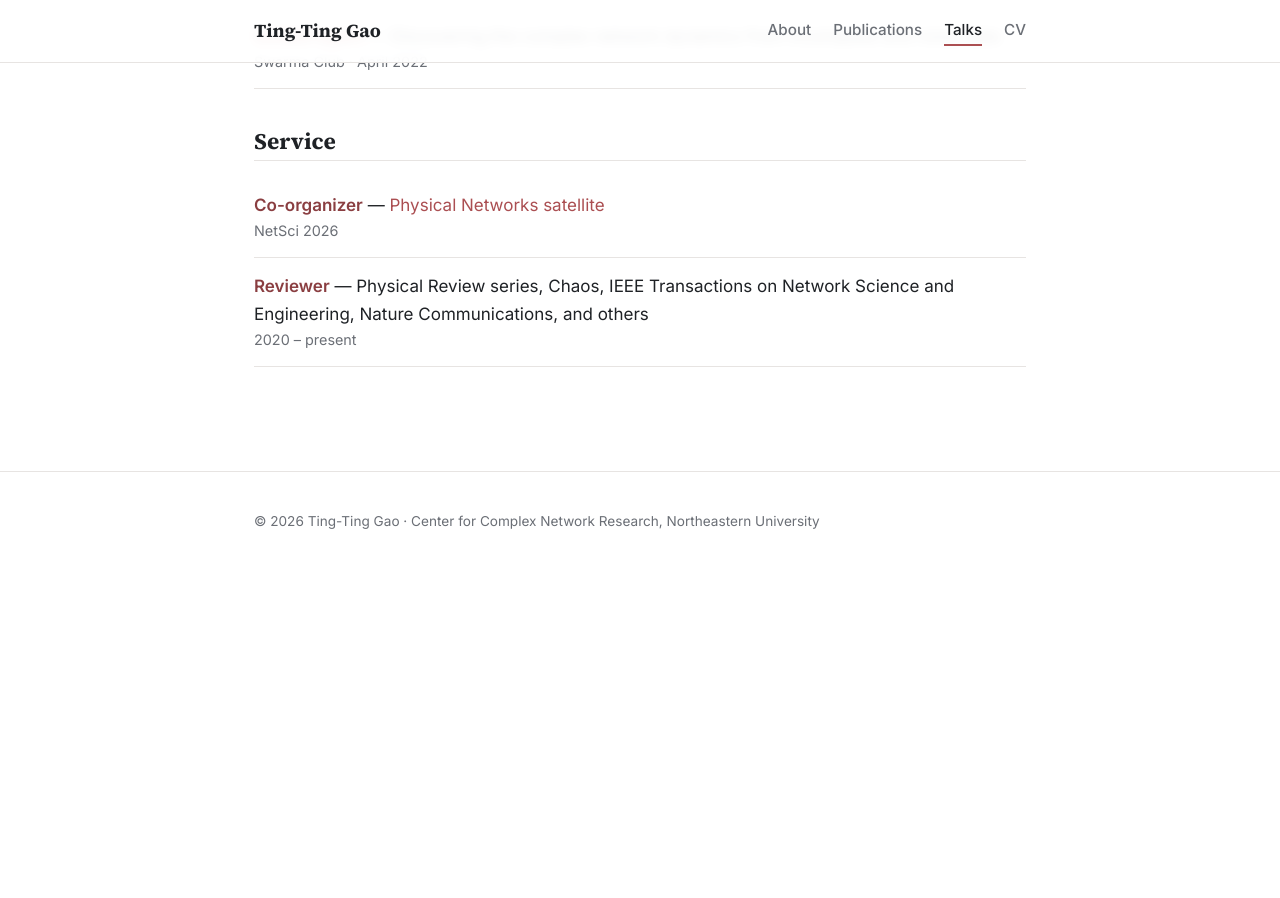
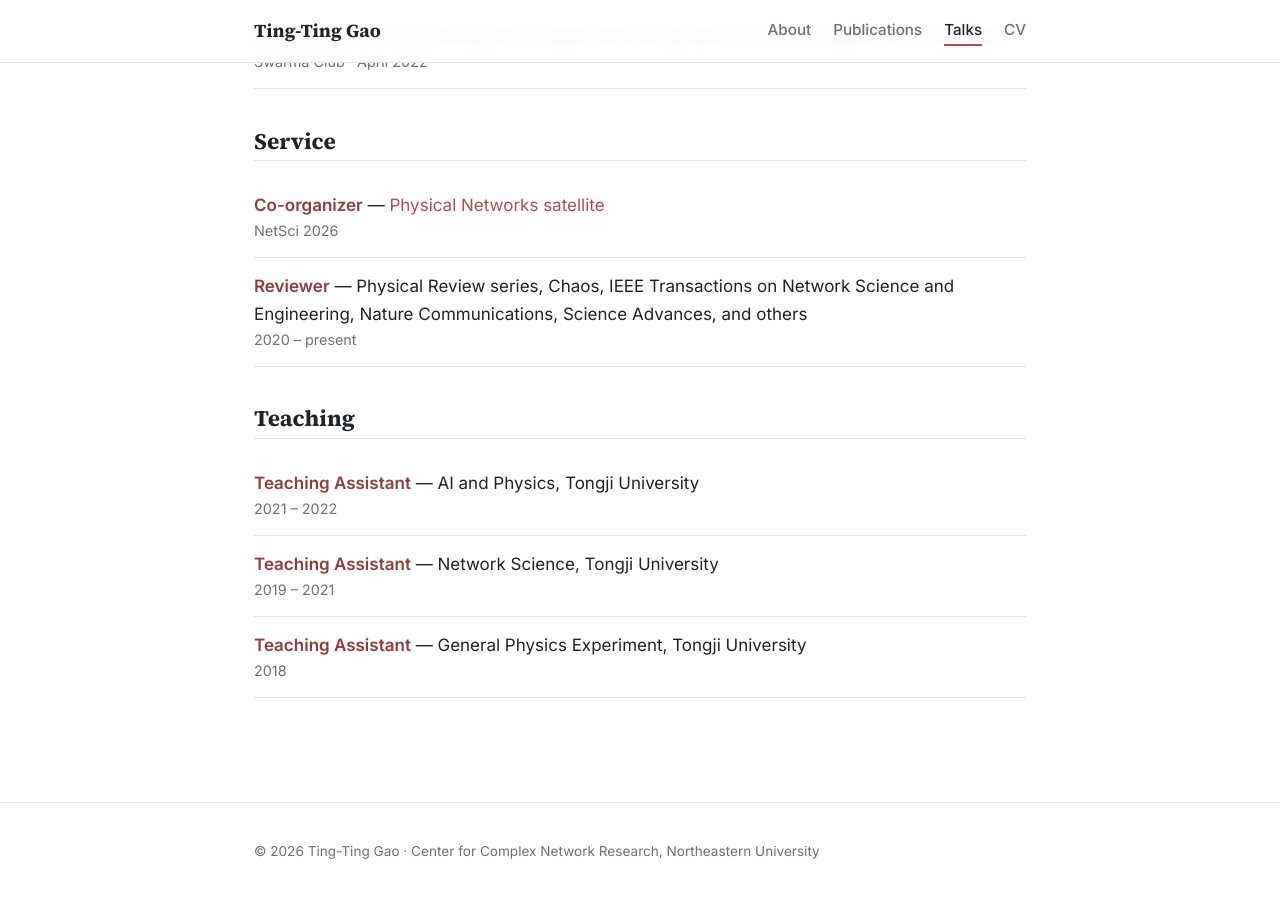
Before and after one commit to Ting-TingGao/Ting-TingGao.github.io, a Jekyll site: the page built from talks.md, in a window 1280 px wide and 900 px high, scrolled down 560 px. Built offline with Jekyll 4.4.1, drawn with Linux system fonts in a browser that asks for light colours; before the commit the page ends 1130 px from its top, so only the background shows below that.

Commit message:
Talks page: add Science Advances to reviewing; add TA experiences
Co-Authored-By: Claude Opus 4.8 (1M context) <noreply@anthropic.com>

```diff
--- a/talks.md
+++ b/talks.md
@@ -20,6 +20,21 @@ description: Invited talks and presentations by Ting-Ting Gao.
   <div class="meta">NetSci 2026</div>
 </div>
 <div class="entry">
-  <div><span class="etype">Reviewer</span> — Physical Review series, Chaos, IEEE Transactions on Network Science and Engineering, Nature Communications, and others</div>
+  <div><span class="etype">Reviewer</span> — Physical Review series, Chaos, IEEE Transactions on Network Science and Engineering, Nature Communications, Science Advances, and others</div>
   <div class="meta">2020 – present</div>
 </div>
+
+## Teaching
+
+<div class="entry">
+  <div><span class="etype">Teaching Assistant</span> — AI and Physics, Tongji University</div>
+  <div class="meta">2021 – 2022</div>
+</div>
+<div class="entry">
+  <div><span class="etype">Teaching Assistant</span> — Network Science, Tongji University</div>
+  <div class="meta">2019 – 2021</div>
+</div>
+<div class="entry">
+  <div><span class="etype">Teaching Assistant</span> — General Physics Experiment, Tongji University</div>
+  <div class="meta">2018</div>
+</div>
```
